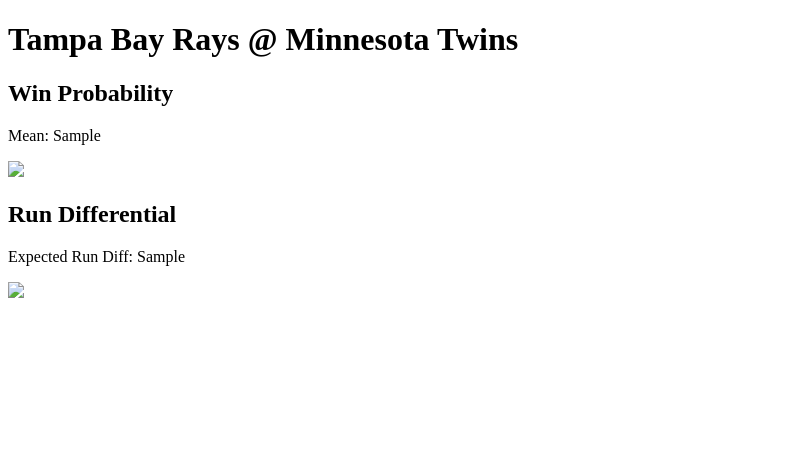
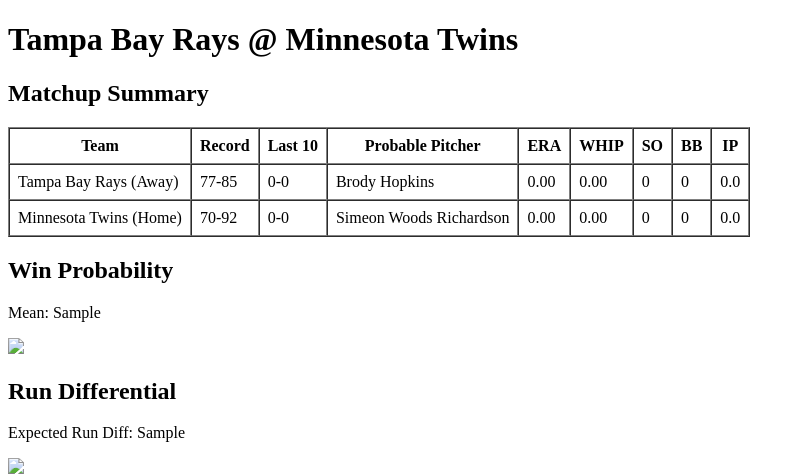
Before and after one commit to wanke20/mlb_project, a Django app: template games/templates/games/prediction.html in a window 1280 px wide. Shown: the top 476 px of the page, without its empty margins (0-805 px from the left). Run offline with Django 5.2, Linux system fonts and the light colour scheme; data comes from the database, SQL or seed files in the repository; the template is opened without the code that fills it: values that come from a table or form of the project are taken from there, most other values are stand-ins (such as "Sample title", 1, 10 or a date in 2020).

Commit message:
add matchup summary and dates

```diff
--- a/games/admin.py
+++ b/games/admin.py
@@ -9,7 +9,7 @@
 
 @admin.register(Pitcher)
 class PitcherAdmin(admin.ModelAdmin):
-    list_display = ("name", "mlb_id", "era")
+    list_display = ("name", "mlb_id", "era", "whip", "strikeouts", "walks", "innings_pitched")
 
 
 @admin.register(Game)
--- a/games/models.py
+++ b/games/models.py
@@ -17,6 +17,10 @@
     name = models.CharField(max_length=100)
     mlb_id = models.IntegerField(unique=True)
     era = models.FloatField(null=True, blank=True)
+    whip = models.FloatField(null=True, blank=True)
+    strikeouts = models.IntegerField(null=True, blank=True)
+    walks = models.IntegerField(null=True, blank=True)
+    innings_pitched = models.CharField(max_length=16, null=True, blank=True)
 
     def __str__(self):
         return self.name
@@ -25,6 +29,7 @@
 class Game(models.Model):
     game_id = models.IntegerField(unique=True)
     date = models.DateField()
+    start_time_utc = models.DateTimeField(null=True, blank=True)
 
     home_team = models.ForeignKey(Team, related_name="home_games", on_delete=models.CASCADE)
     away_team = models.ForeignKey(Team, related_name="away_games", on_delete=models.CASCADE)
--- a/games/templates/games/home.html
+++ b/games/templates/games/home.html
@@ -1,4 +1,4 @@
-<h1>MLB Bayesian Prediction Model</h1>
+<h1>MLB Prediction Model</h1>
 
 <p>This project predicts MLB game outcomes using Bayesian statistics.</p>
 
--- a/games/templates/games/prediction.html
+++ b/games/templates/games/prediction.html
@@ -5,6 +5,134 @@
 </head>
 <body>
     <h1>{{ game.away_team.name }} @ {{ game.home_team.name }}</h1>
+    <h2>Matchup Summary</h2>
+    <table border="1" cellpadding="8" cellspacing="0">
+        <thead>
+            <tr>
+                <th>Team</th>
+                <th>Record</th>
+                <th>Last 10</th>
+                <th>Probable Pitcher</th>
+                <th>ERA</th>
+                <th>WHIP</th>
+                <th>SO</th>
+                <th>BB</th>
+                <th>IP</th>
+            </tr>
+        </thead>
+        <tbody>
+            <tr>
+                <td>{{ game.away_team.name }} (Away)</td>
+                <td>
+                    {% if game.away_team.wins is not None and game.away_team.losses is not None %}
+                        {{ game.away_team.wins }}-{{ game.away_team.losses }}
+                    {% else %}
+                        0-0
+                    {% endif %}
+                </td>
+                <td>
+                    {{ game.away_team.last10_wins }}-{{ game.away_team.last10_losses }}
+                </td>
+                <td>
+                    {% if game.away_pitcher %}
+                        {{ game.away_pitcher.name }}
+                    {% else %}
+                        TBA
+                    {% endif %}
+                </td>
+                <td>
+                    {% if game.away_pitcher and game.away_pitcher.era is not None %}
+                        {{ game.away_pitcher.era }}
+                    {% else %}
+                        0.00
+                    {% endif %}
+                </td>
+                <td>
+                    {% if game.away_pitcher and game.away_pitcher.whip is not None %}
+                        {{ game.away_pitcher.whip }}
+                    {% else %}
+                        0.00
+                    {% endif %}
+                </td>
+                <td>
+                    {% if game.away_pitcher and game.away_pitcher.strikeouts is not None %}
+                        {{ game.away_pitcher.strikeouts }}
+                    {% else %}
+                        0
+                    {% endif %}
+                </td>
+                <td>
+                    {% if game.away_pitcher and game.away_pitcher.walks is not None %}
+                        {{ game.away_pitcher.walks }}
+                    {% else %}
+                        0
+                    {% endif %}
+                </td>
+                <td>
+                    {% if game.away_pitcher and game.away_pitcher.innings_pitched %}
+                        {{ game.away_pitcher.innings_pitched }}
+                    {% else %}
+                        0.0
+                    {% endif %}
+                </td>
+            </tr>
+            <tr>
+                <td>{{ game.home_team.name }} (Home)</td>
+                <td>
+                    {% if game.home_team.wins is not None and game.home_team.losses is not None %}
+                        {{ game.home_team.wins }}-{{ game.home_team.losses }}
+                    {% else %}
+                        0-0
+                    {% endif %}
+                </td>
+                <td>
+                    {{ game.home_team.last10_wins }}-{{ game.home_team.last10_losses }}
+                </td>
+                <td>
+                    {% if game.home_pitcher %}
+                        {{ game.home_pitcher.name }}
+                    {% else %}
+                        TBA
+                    {% endif %}
+                </td>
+                <td>
+                    {% if game.home_pitcher and game.home_pitcher.era is not None %}
+                        {{ game.home_pitcher.era }}
+                    {% else %}
+                        0.00
+                    {% endif %}
+                </td>
+                <td>
+                    {% if game.home_pitcher and game.home_pitcher.whip is not None %}
+                        {{ game.home_pitcher.whip }}
+                    {% else %}
+                        0.00
+                    {% endif %}
+                </td>
+                <td>
+                    {% if game.home_pitcher and game.home_pitcher.strikeouts is not None %}
+                        {{ game.home_pitcher.strikeouts }}
+                    {% else %}
+                        0
+                    {% endif %}
+                </td>
+                <td>
+                    {% if game.home_pitcher and game.home_pitcher.walks is not None %}
+                        {{ game.home_pitcher.walks }}
+                    {% else %}
+                        0
+                    {% endif %}
+                </td>
+                <td>
+                    {% if game.home_pitcher and game.home_pitcher.innings_pitched %}
+                        {{ game.home_pitcher.innings_pitched }}
+                    {% else %}
+                        0.0
+                    {% endif %}
+                </td>
+            </tr>
+        </tbody>
+    </table>
 
     <h2>Win Probability</h2>
     <p>Mean: {{ prediction.win_probability }}</p>
--- a/games/views.py
+++ b/games/views.py
@@ -8,6 +8,7 @@
 from django.shortcuts import render, get_object_or_404
 from scipy.stats import norm
 from django.http import JsonResponse
+from django.db.models import F
 from .models import Game
 from games.services.prediction import predict_game
 
@@ -18,7 +19,7 @@
 def game_list(request):
     games = Game.objects.select_related(
         "home_team", "away_team", "home_pitcher", "away_pitcher"
-    )
+    ).order_by(F("start_time_utc").asc(nulls_last=True), "game_id")
 
     context = {
         "games": games
@@ -57,7 +58,7 @@
 
     plt.figure()
     plt.plot(x, y)
-    plt.title("Logit-Normal Win Probability Distribution")
+    plt.title("Win Probability Distribution")
     plt.xlabel(f"Home Win Probability ({game.home_team.name})")
     plt.ylabel("Density")
 
```
Also changed, not shown: games/management/commands/fetch_games.py (+16 -4 lines), games/services/mlb_api.py (+37 -7 lines), games/templates/games/game_list.html (+14 -3 lines), games/migrations/0004_pitcher_innings_pitched_pitcher_strikeouts_and_more.py (added), games/migrations/0005_game_start_time_utc.py (added).
